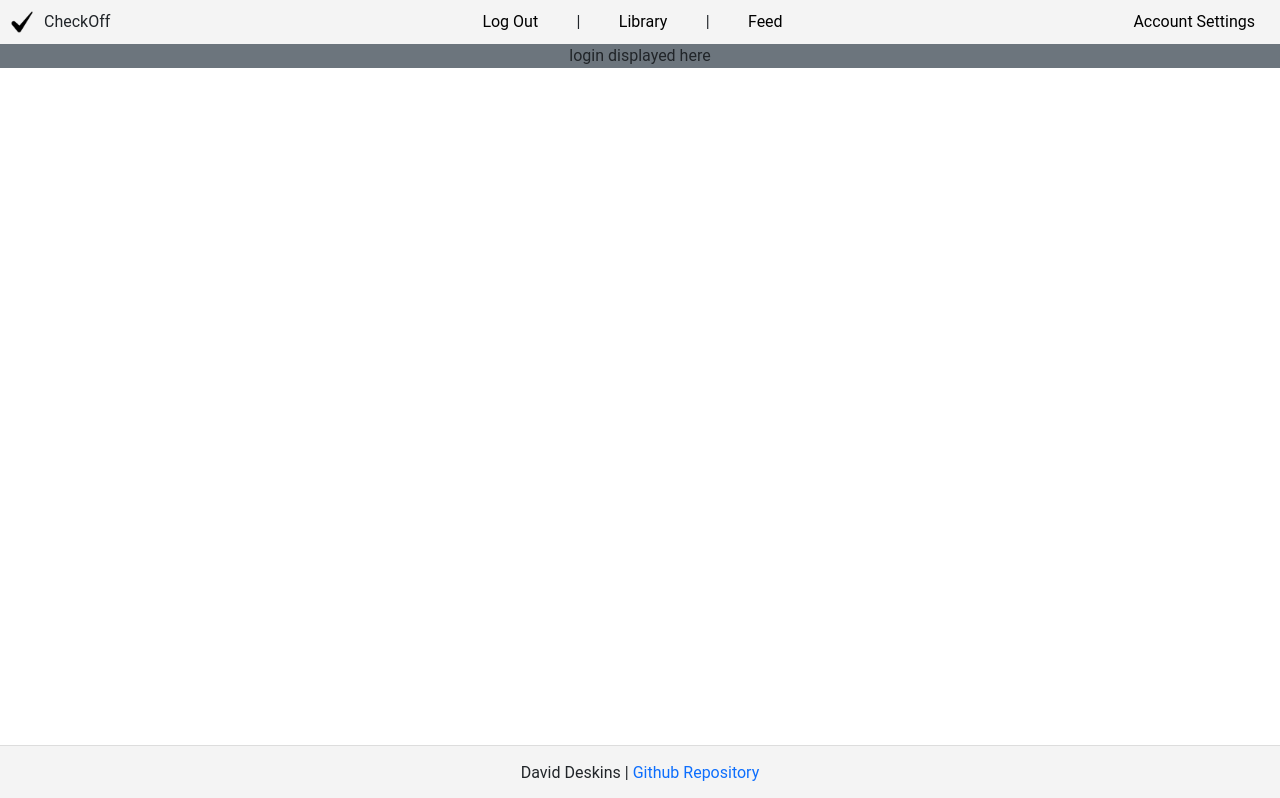
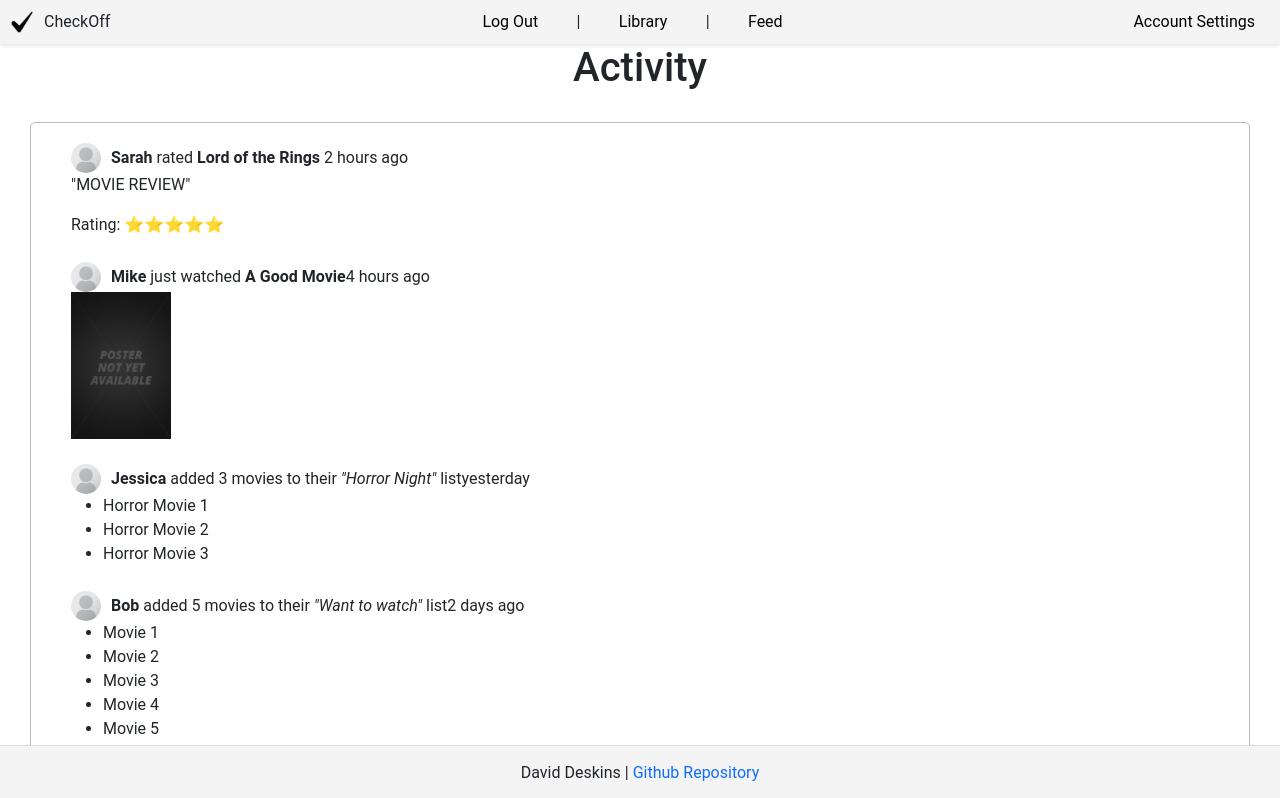
Before and after one commit to HyperNebula/CS260-Startup, a React (Vite) app: page /feed in a window 1280 px wide. Shown: the top 798 px of the page. Built offline with nearby package versions, Linux system fonts and the light colour scheme.

Commit message:
Added body to feed.jsx

```diff
--- a/src/feed/feed.jsx
+++ b/src/feed/feed.jsx
@@ -1,9 +1,83 @@
 import React from 'react';
+import '../app.css';
 
 export function Feed() {
   return (
-    <main className="container-fluid bg-secondary text-center">
-      <div>login displayed here</div>
+    <main>
+        <h1 style={{ textAlign: "center" }}>Activity</h1>
+
+        <div className="activity-feed">
+
+        <article>
+            <header>
+                <img src="/placeholder_user_profile_image.png" alt="Profile Pic" width="30" height="30"/>
+                <span><strong>Sarah</strong> rated <strong>Lord of the Rings</strong> <time>2 hours ago</time></span>
+            </header>
+
+            <blockquote>
+                "MOVIE REVIEW"
+            </blockquote>
+
+            <p>Rating: ⭐⭐⭐⭐⭐</p>
+        </article>
+
+        <article>
+            <header>
+                <img src="/placeholder_user_profile_image.png" alt="Profile Pic" width="30" height="30"/>
+                <span><strong>Mike</strong> just watched <strong>A Good Movie</strong>
+                <time>4 hours ago</time></span>
+            </header>
+
+            <figure>
+                <img src="/placeholder_movie_poster.png" alt="Movie Poster" width="100"/>
+            </figure>
+        </article>
+
+        <article>
+            <header>
+                <img src="/placeholder_user_profile_image.png" alt="Profile Pic" width="30" height="30"/>
+                <span><strong>Jessica</strong> added 3 movies to their <em>"Horror Night"</em> list
+                <time>yesterday</time></span>
+            </header>
+
+            <ul>
+                <li>Horror Movie 1</li>
+                <li>Horror Movie 2</li>
+                <li>Horror Movie 3</li>
+            </ul>
+        </article>
+
+        <article>
+            <header>
+                <img src="/placeholder_user_profile_image.png" alt="Profile Pic" width="30" height="30"/>
+                <span><strong>Bob</strong> added 5 movies to their <em>"Want to watch"</em> list
+                <time>2 days ago</time></span>
+            </header>
+
+            <ul>
+                <li>Movie 1</li>
+                <li>Movie 2</li>
+                <li>Movie 3</li>
+                <li>Movie 4</li>
+                <li>Movie 5</li>
+            </ul>
+        </article>
+
+        <article>
+            <header>
+                <img src="/placeholder_user_profile_image.png" alt="Profile Pic" width="30" height="30"/>
+                <span><strong>David</strong> watched <strong>Cool Movie</strong>
+                <time>4 days ago</time></span>
+            </header>
+
+            <figure>
+                <img src="/placeholder_movie_poster.png" alt="Movie Poster" width="100"/>
+            </figure>
+        </article>
+
+
+        </div>
+
     </main>
   );
 }
```
